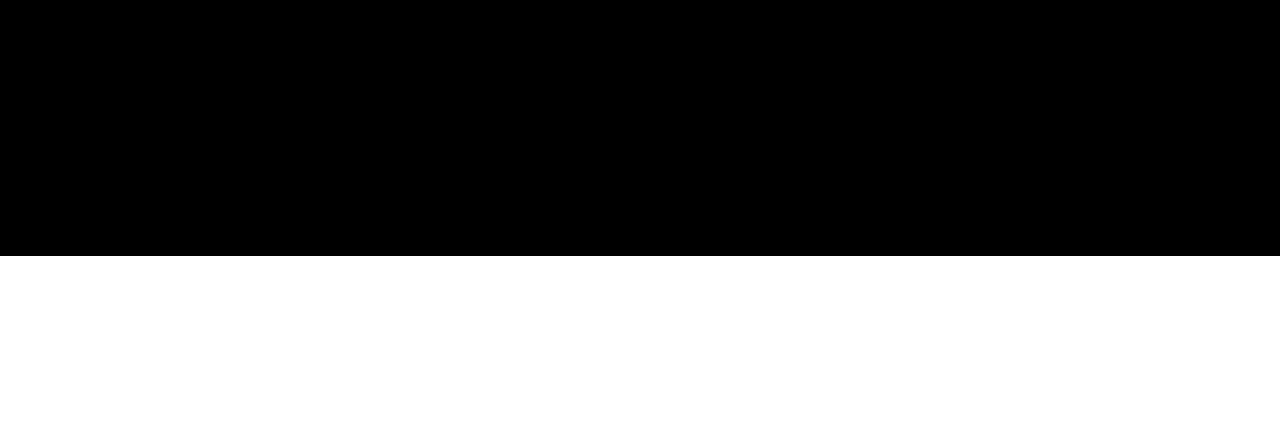
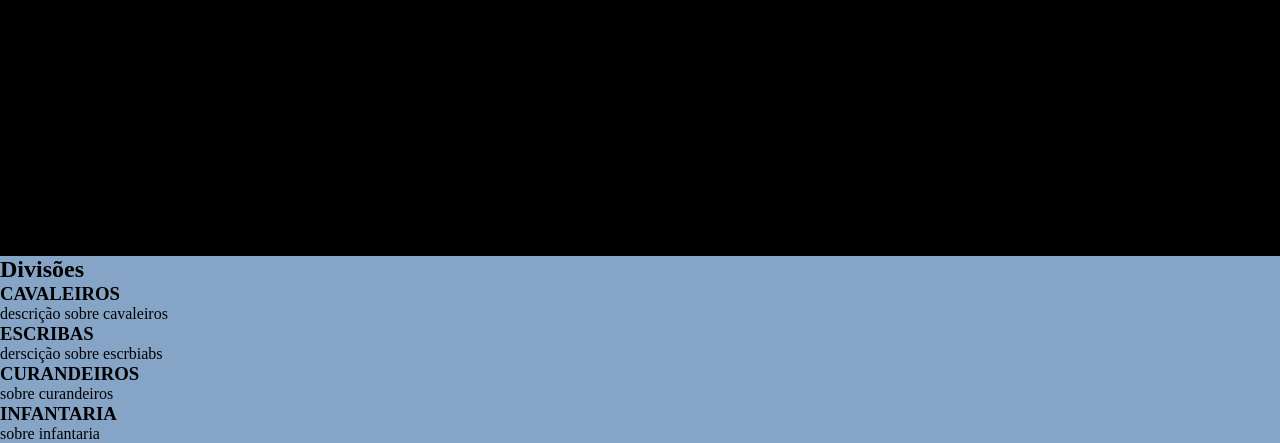
Before and after one commit to Isabelle-maximow/Site-Basgiath, a plain HTML site: page index.html in a window 1280 px wide. Shown: the part 1344-1787 px from the top of the page. Before the commit the page ends 1600 px from the top, so only its background shows below. Drawn offline with nearby package versions, Linux system fonts and the light colour scheme; a web font is replaced by a local one.

Commit message:
Atualização do conteúdo e estilo da página inicial: renomeação de seção e adição de nova seção "Divisões" com descrição dos grupos.

```diff
--- a/assets/css/styles.css
+++ b/assets/css/styles.css
@@ -231,6 +231,10 @@ main {
   background-color: black;
 }
 
+.section-2 {
+  background-color: rgba(0, 65, 134, 0.475);
+}
+
 .section {
   height: 100vh;
   max-width: 1000px;
--- a/index.html
+++ b/index.html
@@ -51,13 +51,41 @@
         <section class="l-section" id="section">
             <div class="section">
                 <div class="section__data">
-                    <h2 class="section__title">War College</h2>
+                    <h2 class="section__title">Colégio de Guerra</h2>
                     <p class="section__text">O Colégio Militar Basgiath, situado no reino de Navarre, é a principal instituição de formação militar da nação. Reconhecido por sua disciplina rigorosa e alto nível de exigência, prepara cadetes nas áreas de cavalaria, escrita, medicina e combate aéreo com dragões.
                     Com um método de ensino prático e intensivo, o Basgiath forma líderes e guerreiros capazes de agir com coragem, estratégia e honra na defesa do reino.</p>
                 </div>
 
                 <img src="assets/img/logo.jpg" alt="" class="section__img">
             </div>
+        </section>
+        <section class="section-2">
+            <div class="section2">
+                <h2>Divisões</h2>
+                <div class="blocos">
+                    <div class="cavaleiros">
+                        <h3>CAVALEIROS</h3>
+                        <P>descrição sobre cavaleiros</P>
+                    </div>
+                    <div class="escribas">
+                        <h3>ESCRIBAS</h3>
+                        <P>derscição sobre escrbiabs</P>
+                    </div>
+                    <div class="curandeiros">
+                        <h3>CURANDEIROS</h3>
+                        <p>sobre curandeiros</p>
+                    </div>
+                    <div class="infantaria">
+                        <h3>INFANTARIA</h3>
+                        <p>sobre infantaria</p>
+                    </div>
+
+                </div>
+
+
+            </div>
+
+
         </section>
     </main>
 
```
Also changed, not shown: assets/css/styleInscricoes.css (+11 -12 lines).
